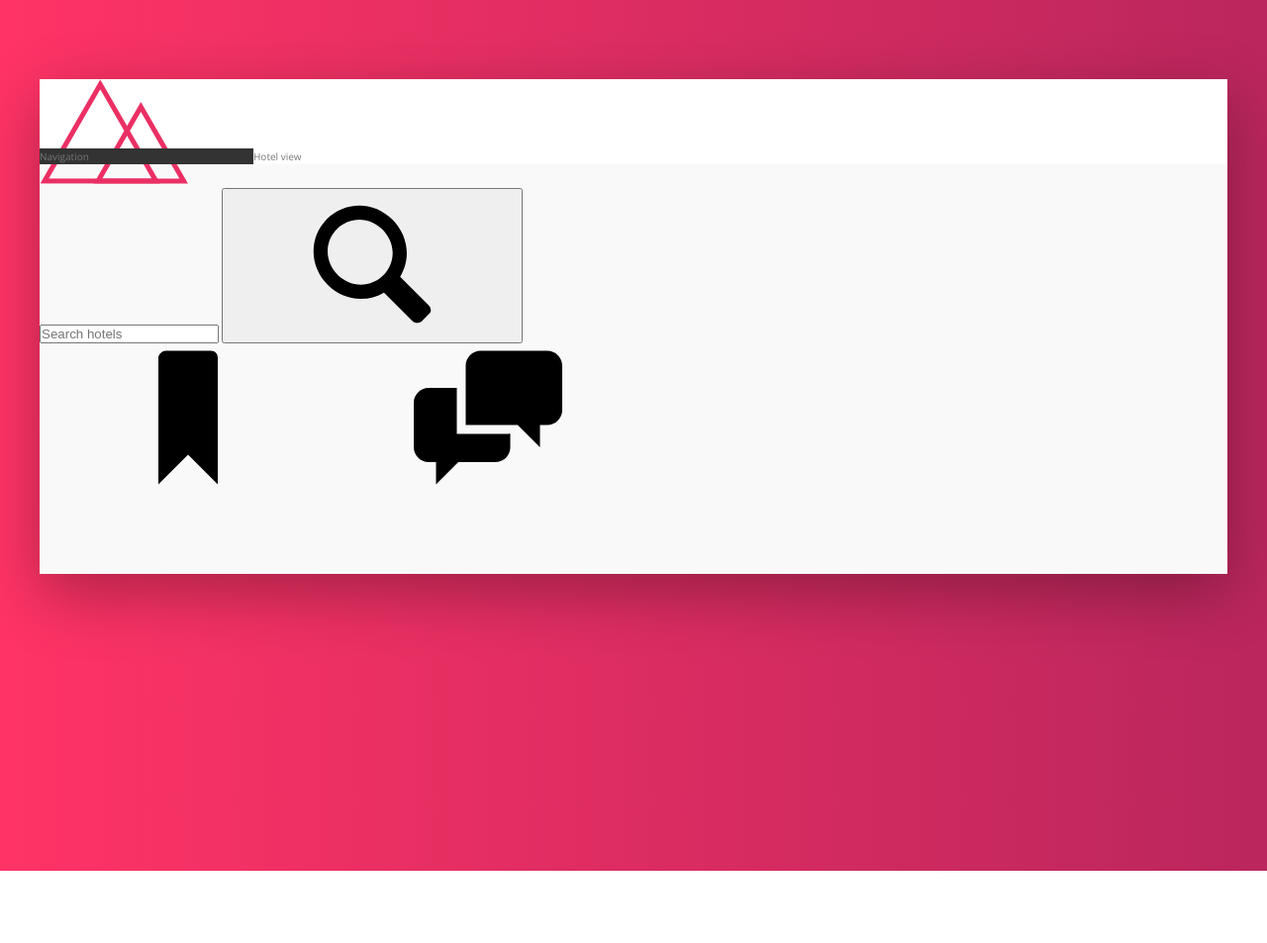
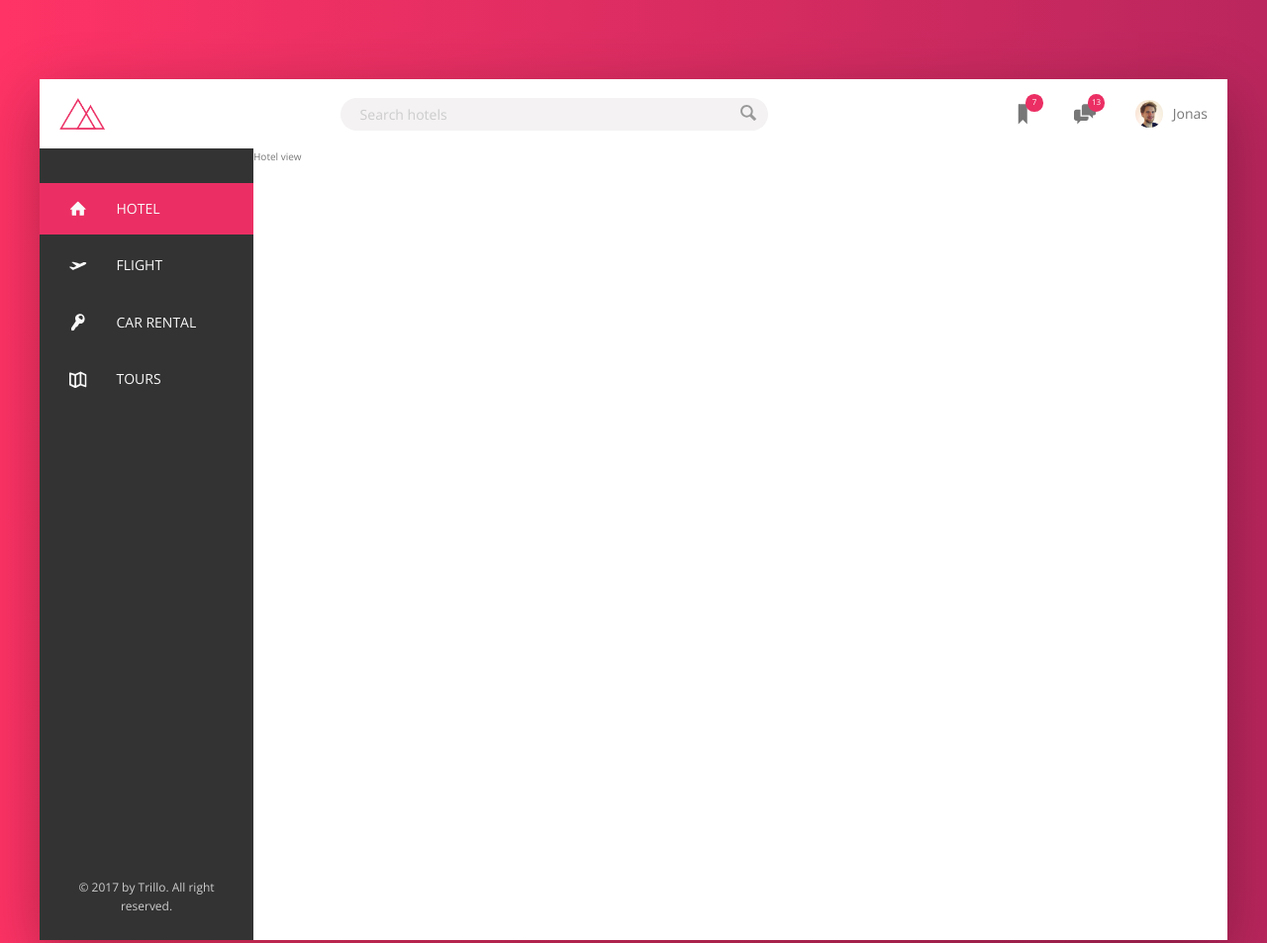
Before and after one commit to muideenpopoola/Trillo, a website: page index.html in a window 1280 px wide. Shown: the top 953 px of the page at 99% size. Before the commit the page ends 880 px from the top, so only its background shows below. Drawn offline with nearby package versions, Linux system fonts and the light colour scheme.

Commit message:
I added the header and the side-nav

```diff
--- a/index.html
+++ b/index.html
@@ -30,16 +30,65 @@
                         <svg class="user-nav__icon">
                             <use xlink:href="img/sprite.svg#icon-bookmark"></use>
                         </svg>
+                        <span class="user-nav__notification">7</span>
+                    </div>
 
+                    <div class="user-nav__icon-box">
                         <svg class="user-nav__icon">
                             <use xlink:href="img/sprite.svg#icon-chat"></use>
                         </svg>
+                        <span class="user-nav__notification">13</span>
+                    </div>
+
+                    <div class="user-nav__user">
+                        <img src="img/user.jpg" alt="User Photo" class="user-nav__user-photo">
+                        <span class="user-nav__user-name">Jonas</span>
                     </div>
                 </nav>
             </div>
             <div class="content">
                 <nav class="sidebar">
-                    Navigation
+                    <ul class="side-nav">
+                        <li class="side-nav__item side-nav__item-active">
+                            <a href="#" class="side-nav__link">
+                                <svg class="side-nav__icon">
+                                    <use xlink:href="img/sprite.svg#icon-home"></use>
+                                </svg>
+                                <span>Hotel</span>
+                            </a>
+                        </li>
+
+                        <li class="side-nav__item">
+                            <a href="#" class="side-nav__link">
+                                <svg class="side-nav__icon">
+                                    <use xlink:href="img/sprite.svg#icon-aircraft-take-off"></use>
+                                </svg>
+                                <span>Flight</span>
+                            </a>
+                        </li>
+
+                        <li class="side-nav__item">
+                            <a href="#" class="side-nav__link">
+                                <svg class="side-nav__icon">
+                                    <use xlink:href="img/sprite.svg#icon-key"></use>
+                                </svg>
+                                <span>Car rental</span>
+                            </a>
+                        </li>
+
+                        <li class="side-nav__item">
+                            <a href="#" class="side-nav__link">
+                                <svg class="side-nav__icon">
+                                    <use xlink:href="img/sprite.svg#icon-map"></use>
+                                </svg>
+                                <span>Tours</span>
+                            </a>
+                        </li>
+                    </ul>
+
+                    <div class="legal">
+                        &copy; 2017 by Trillo. All right reserved.
+                    </div>
                 </nav>
                 <main class="hotel-view">
                     Hotel view
--- /dev/null
+++ b/sass/components/_header.scss
@@ -0,0 +1,116 @@
+.logo {
+    height: 3.25rem;
+    margin-left: 2rem;
+}
+
+.search {
+    flex: 0 0 40%;
+    display: flex;
+    align-items: center;
+    justify-content: center;
+
+    &__input {
+        font-family: inherit;
+        font-size: inherit;
+        color: inherit;
+        background-color: var(--color-grey-light-2);
+        border: none;
+        padding: .7rem 2rem;
+        border-radius: 100px;
+        width: 90%;
+        transition: all.2s;
+        margin-right: -3rem;
+
+        &:focus {
+            outline: none;
+            width: 100%;
+            background-color: var(--color-grey-light-3);
+        }
+
+        &::placeholder {
+            font-weight: 100;
+            color: var(--color-grey-light-4);
+        }
+    }
+
+    &__input:focus + &__button {
+        background-color: var(--color-grey-light-3);
+    }
+
+    &__button {
+        border: none;
+        background-color: var(--color-grey-light-2);
+
+        &:focus {
+            outline: none;
+        }
+
+        &:active {
+            transform: translateY(2px);
+        }
+    }
+
+    &__icon {
+        height: 2rem;
+        width: 2rem;
+        fill: var(--color-grey-dark-3);
+    }
+}
+
+.user-nav {
+    display: flex;
+    align-self: stretch;
+    align-items: center;
+
+    & > * {
+        padding: 0 2rem;
+        cursor: pointer;
+        height: 100%;
+        display: flex;
+        align-items: center;
+    }
+
+    & > *:hover {
+        background-color: var(--color-grey-light-2);
+    }
+
+    &__icon-box {
+        position: relative;
+    }
+
+    &__icon {
+        height: 2.25rem;
+        width: 2.25rem;
+        fill: var(--color-grey-dark-2);
+    }
+
+    &__notification {
+        height: 1.75rem;
+        width: 1.75rem;
+        font-size: .8rem;
+        border-radius: 50%;
+        background-color: var(--color-primary);
+        color: var(--color-white);
+        position: absolute;
+        top: 1.5rem;
+        right: 1.1rem;
+
+        display: flex;
+        justify-content: center;
+        align-items: center;
+    }
+
+    &__user {
+
+    }
+
+    &__user-photo {
+        width: 2.75rem;
+        border-radius: 50%;
+        margin-right: 1rem;
+    }
+
+    &__user-name {
+
+    }
+}
--- /dev/null
+++ b/sass/components/_nav.scss
@@ -0,0 +1,65 @@
+.side-nav {
+    font-size: 1.4rem;
+    list-style: none;
+    margin-top: 3.5rem;
+
+    &__item {
+        position: relative;
+
+        &:not(:last-child) {
+            margin-bottom: .5rem;
+        }
+    }
+
+    &__item::before {
+        content: "";
+        position: absolute;
+        top: 0;
+        left: 0;
+        height: 100%;
+        width: 3px;
+        background-color: var(--color-primary);
+        transform: scaleY(0);
+        transition: transform .1s,
+                    width .2s cubic-bezier(1,0,0,1) .1s,
+                    background-color .2s;
+    }
+
+    &__item:hover::before,
+    &__item-active::before {
+            transform: scaleY(1);
+            width: 100%;
+        }
+
+    &__item:active::before {
+        background-color: var(--color-primary-light);
+    }
+
+    &__link:link,
+    &__link:visited {
+        color: var(--color-grey-light-1);
+        text-decoration: none;
+        text-transform: uppercase;
+        display: block;
+        padding: 1.5rem 3rem;
+        position: relative;
+        z-index: 10;
+
+        display: flex;
+        align-items: center;
+    }
+
+    &__icon {
+        width: 1.75rem;
+        height: 1.75rem;
+        margin-right: 3rem;
+        fill: currentColor;
+    }
+}
+
+.legal {
+    font-size: 1.2rem;
+    color: var(--color-grey-light-4);
+    text-align: center;
+    padding: 2.5rem;
+}
--- a/sass/main.scss
+++ b/sass/main.scss
@@ -7,4 +7,7 @@
 @import "base/typography";
 @import "base/utilities";
 
+@import "components/header";
+@import "components/nav";
+
 @import "pages/hotel";
--- a/sass/pages/_hotel.scss
+++ b/sass/pages/_hotel.scss
@@ -3,7 +3,6 @@
     margin: 8rem auto;
     background-color: var(--color-grey-light-1);
     box-shadow: var(--shadow-dark);
-
     min-height: 50rem;
 }
 
@@ -11,15 +10,23 @@
     height: 7rem;
     background-color: var(--color-white);
     border-bottom: var(--color-grey-light-2);
+    font-size: 1.4rem;
+    display: flex;
+    justify-content: space-between;
+    align-items: center;
 }
 
 .content {
     display: flex;
+    height: 80rem;
 }
 
 .sidebar {
     background-color: var(--color-grey-dark-1);
     flex: 0 0 18%;
+    display: flex;
+    flex-direction: column;
+    justify-content: space-between;
 }
 
 .hotel-view {
```
Also changed, not shown: css/style.css.
